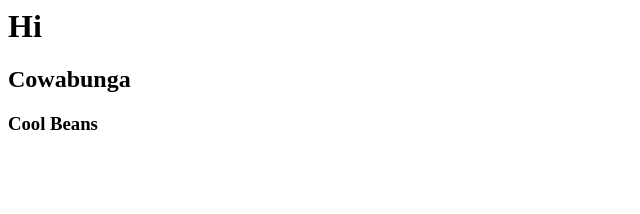
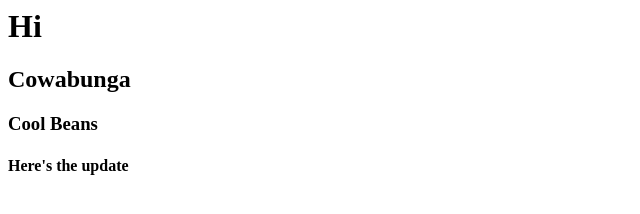
Before and after one commit to climber5684/Candy, a plain HTML site: page index.html in a window 1280 px wide. Shown: the whole page, without its empty margins (0-640 px from the left). Drawn offline with Linux system fonts and the light colour scheme.

Commit message:
here's the update

```diff
--- a/index.html
+++ b/index.html
@@ -3,3 +3,5 @@
 <h2>Cowabunga</h2>
 
 <h3>Cool Beans</h3>
+
+<h4>Here's the update</h4>
```
Also changed, not shown: index3.html (added), 1 other file.
